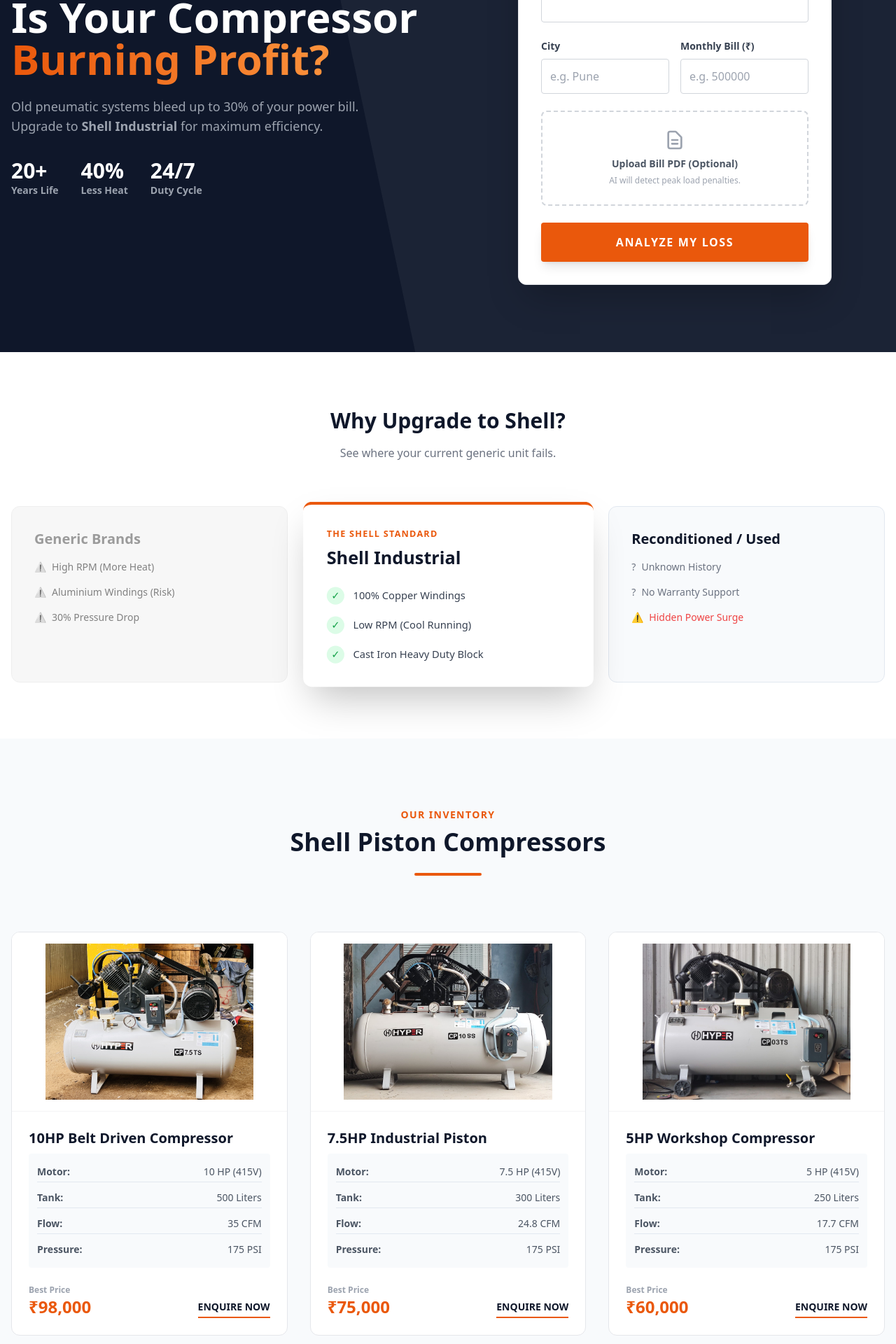
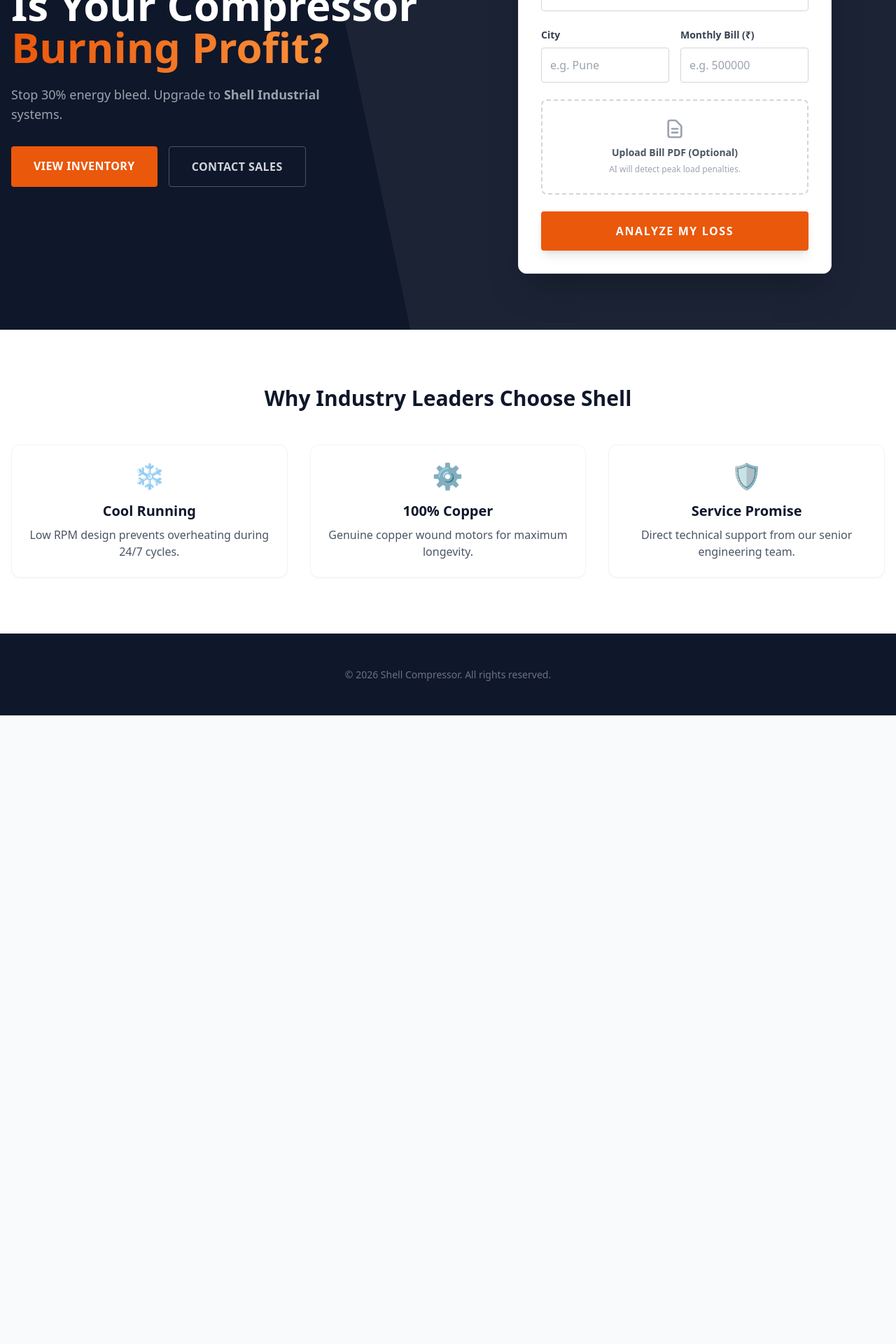
Before and after one commit to SudarshanTushar/shell, a Next.js app in the folder client/: page / in a window 1280 px wide. Shown: the part 360-2280 px from the top of the page at 70% size. After the commit the page ends 1382 px from the top, so only its background shows below. Built offline with nearby package versions, Linux system fonts and the light colour scheme.

Commit message:
Update index.js

```diff
--- a/client/pages/index.js
+++ b/client/pages/index.js
@@ -1,73 +1,22 @@
 import Head from 'next/head';
 import Navbar from '../components/Navbar';
-import LeadForm from '../components/LeadForm';
 import EnergyAudit from '../components/EnergyAudit';
-
-// --- INVENTORY DATA ---
-const PRODUCTS = [
-  {
-    id: "cp-10-ts",
-    model: "CP 10 TS",
-    title: "10HP Belt Driven Compressor",
-    image: "/assets/products/cp10.jpg",
-    desc: "Heavy-duty Shell industrial unit. Ideal for high-demand manufacturing setups.",
-    specs: [
-      { label: "Motor", val: "10 HP (415V)" },
-      { label: "Tank", val: "500 Liters" },
-      { label: "Flow", val: "35 CFM" },
-      { label: "Pressure", val: "175 PSI" }
-    ],
-    price: "₹98,000",
-    gst: "+ GST"
-  },
-  {
-    id: "cp-07-ts",
-    model: "CP 07 TS",
-    title: "7.5HP Industrial Piston",
-    image: "/assets/products/cp07.jpg",
-    desc: "Optimized for medium industrial loads with high reliability.",
-    specs: [
-      { label: "Motor", val: "7.5 HP (415V)" },
-      { label: "Tank", val: "300 Liters" },
-      { label: "Flow", val: "24.8 CFM" },
-      { label: "Pressure", val: "175 PSI" }
-    ],
-    price: "₹75,000",
-    gst: "+ GST"
-  },
-  {
-    id: "cp-05-ts",
-    model: "CP 05 TS",
-    title: "5HP Workshop Compressor",
-    image: "/assets/products/cp05.jpg",
-    desc: "Compact powerhouse for garages, small workshops, and pneumatic tools.",
-    specs: [
-      { label: "Motor", val: "5 HP (415V)" },
-      { label: "Tank", val: "250 Liters" },
-      { label: "Flow", val: "17.7 CFM" },
-      { label: "Pressure", val: "175 PSI" }
-    ],
-    price: "₹60,000",
-    gst: "+ GST"
-  },
-];
+import Link from 'next/link';
 
 export default function Home() {
   return (
-    <div className="bg-slate-50 min-h-screen font-sans scroll-smooth">
+    <div className="bg-slate-50 min-h-screen font-sans">
       <Head>
         <title>Shell Compressor | Industrial Efficiency Systems</title>
-        <meta name="description" content="Stop energy loss. Upgrade to Shell Industrial Compressors." />
       </Head>
 
       <Navbar />
 
-      {/* 1. HERO SECTION WITH AUDIT ENGINE */}
-      <header className="relative bg-ind-blue text-white py-16 lg:py-24 overflow-hidden">
+      {/* HERO & CALCULATOR */}
+      <header className="relative bg-ind-blue text-white py-12 lg:py-20 overflow-hidden">
         <div className="absolute top-0 right-0 w-2/3 h-full bg-white/5 skew-x-12 transform origin-top-right pointer-events-none"></div>
-
         <div className="relative max-w-7xl mx-auto px-4 grid lg:grid-cols-2 gap-12 items-center">
-          <div>
+          <div className="text-center lg:text-left">
             <div className="inline-block px-4 py-1 mb-6 text-xs font-bold tracking-[0.2em] text-brand-orange border border-brand-orange/50 uppercase rounded-full bg-brand-orange/10">
               Authorized Stockist
             </div>
@@ -77,199 +26,50 @@
                 Burning Profit?
               </span>
             </h1>
-            <p className="text-lg text-gray-400 mb-8 max-w-lg">
-              Old pneumatic systems bleed up to 30% of your power bill.
-              Upgrade to <strong>Shell Industrial</strong> for maximum efficiency.
+            <p className="text-lg text-gray-400 mb-8 max-w-lg mx-auto lg:mx-0">
+              Stop 30% energy bleed. Upgrade to <strong>Shell Industrial</strong> systems.
             </p>
-
-            <div className="flex gap-8 text-sm font-bold text-gray-400">
-              <div className="flex flex-col">
-                <span className="text-3xl text-white">20+</span>
-                <span>Years Life</span>
-              </div>
-              <div className="flex flex-col">
-                <span className="text-3xl text-white">40%</span>
-                <span>Less Heat</span>
-              </div>
-              <div className="flex flex-col">
-                <span className="text-3xl text-white">24/7</span>
-                <span>Duty Cycle</span>
-              </div>
+            <div className="flex flex-col sm:flex-row gap-4 justify-center lg:justify-start">
+              <Link href="/products" className="bg-brand-orange hover:bg-orange-600 text-white font-bold py-4 px-8 rounded uppercase tracking-wide transition">
+                View Inventory
+              </Link>
+              <Link href="/contact" className="border border-gray-600 hover:border-white text-gray-300 hover:text-white font-bold py-4 px-8 rounded uppercase tracking-wide transition">
+                Contact Sales
+              </Link>
             </div>
           </div>
-
           <div className="relative z-10 w-full max-w-md mx-auto lg:ml-auto">
-            {/* INJECTING THE WEAPON */}
             <EnergyAudit />
           </div>
         </div>
       </header>
 
-      {/* 2. FEATURE 4: COMPETITOR COMPARISON (ANCHORING) */}
+      {/* FEATURES SECTION */}
       <section className="py-20 bg-white">
-        <div className="max-w-7xl mx-auto px-4">
-          <div className="text-center mb-16">
-            <h2 className="text-3xl font-extrabold text-ind-blue">Why Upgrade to Shell?</h2>
-            <p className="text-gray-500 mt-4">See where your current generic unit fails.</p>
-          </div>
-
-          <div className="grid md:grid-cols-3 gap-8">
-            <div className="p-8 bg-red-50 rounded-xl border border-red-100 opacity-70 grayscale hover:grayscale-0 transition duration-500">
-              <h3 className="text-xl font-bold text-gray-500 mb-4">Generic Brands</h3>
-              <ul className="space-y-4 text-sm text-gray-600">
-                <li className="flex items-center text-red-600">
-                  <span className="mr-2">⚠</span> High RPM (More Heat)
-                </li>
-                <li className="flex items-center text-red-600">
-                  <span className="mr-2">⚠</span> Aluminium Windings (Risk)
-                </li>
-                <li className="flex items-center text-red-600">
-                  <span className="mr-2">⚠</span> 30% Pressure Drop
-                </li>
-              </ul>
-            </div>
-
-            <div className="p-8 bg-white rounded-xl shadow-2xl border-t-4 border-brand-orange transform scale-105 z-10">
-              <div className="text-xs font-bold text-brand-orange uppercase tracking-widest mb-2">The Shell Standard</div>
-              <h3 className="text-2xl font-bold text-ind-blue mb-6">Shell Industrial</h3>
-              <ul className="space-y-4 text-sm font-medium text-gray-700">
-                <li className="flex items-center">
-                  <span className="w-6 h-6 rounded-full bg-green-100 text-green-600 flex items-center justify-center mr-3">✓</span>
-                  100% Copper Windings
-                </li>
-                <li className="flex items-center">
-                  <span className="w-6 h-6 rounded-full bg-green-100 text-green-600 flex items-center justify-center mr-3">✓</span>
-                  Low RPM (Cool Running)
-                </li>
-                <li className="flex items-center">
-                  <span className="w-6 h-6 rounded-full bg-green-100 text-green-600 flex items-center justify-center mr-3">✓</span>
-                  Cast Iron Heavy Duty Block
-                </li>
-              </ul>
-            </div>
-
-            <div className="p-8 bg-slate-50 rounded-xl border border-slate-200">
-              <h3 className="text-xl font-bold text-ind-blue mb-4">Reconditioned / Used</h3>
-              <ul className="space-y-4 text-sm text-gray-600">
-                <li className="flex items-center text-gray-500">
-                  <span className="mr-2">?</span> Unknown History
-                </li>
-                <li className="flex items-center text-gray-500">
-                  <span className="mr-2">?</span> No Warranty Support
-                </li>
-                <li className="flex items-center text-red-500">
-                  <span className="mr-2">⚠</span> Hidden Power Surge
-                </li>
-              </ul>
-            </div>
-          </div>
+        <div className="max-w-7xl mx-auto px-4 text-center">
+           <h2 className="text-3xl font-extrabold text-ind-blue mb-12">Why Industry Leaders Choose Shell</h2>
+           <div className="grid md:grid-cols-3 gap-8">
+              <div className="p-6 border border-gray-100 rounded-xl shadow-sm hover:shadow-md transition">
+                <div className="text-4xl mb-4">❄️</div>
+                <h3 className="font-bold text-xl mb-2">Cool Running</h3>
+                <p className="text-gray-600">Low RPM design prevents overheating during 24/7 cycles.</p>
+              </div>
+              <div className="p-6 border border-gray-100 rounded-xl shadow-sm hover:shadow-md transition">
+                <div className="text-4xl mb-4">⚙️</div>
+                <h3 className="font-bold text-xl mb-2">100% Copper</h3>
+                <p className="text-gray-600">Genuine copper wound motors for maximum longevity.</p>
+              </div>
+              <div className="p-6 border border-gray-100 rounded-xl shadow-sm hover:shadow-md transition">
+                <div className="text-4xl mb-4">🛡️</div>
+                <h3 className="font-bold text-xl mb-2">Service Promise</h3>
+                <p className="text-gray-600">Direct technical support from our senior engineering team.</p>
+              </div>
+           </div>
         </div>
       </section>
 
-      {/* 3. INVENTORY GRID */}
-      <section id="products" className="py-24 max-w-7xl mx-auto px-4 bg-slate-50">
-        <div className="text-center mb-20">
-          <span className="text-brand-orange font-bold tracking-widest uppercase text-sm">Our Inventory</span>
-          <h2 className="text-3xl md:text-4xl font-extrabold text-ind-blue mt-2">Shell Piston Compressors</h2>
-          <div className="w-24 h-1 bg-brand-orange mx-auto mt-6 rounded-full"></div>
-        </div>
-
-        <div className="grid md:grid-cols-3 gap-8">
-          {PRODUCTS.map((item) => (
-            <div key={item.id} className="bg-white border border-gray-200 rounded-xl overflow-hidden hover:shadow-2xl transition duration-300 flex flex-col group">
-              <div className="h-64 bg-white border-b border-gray-100 relative">
-                 <img
-                  src={item.image}
-                  alt={item.title}
-                  className="w-full h-full object-contain p-4 group-hover:scale-105 transition duration-500"
-                  onError={(e) => {
-                    e.target.onerror = null;
-                    e.target.parentNode.innerHTML = '<div class="flex items-center justify-center h-full text-gray-300 font-bold text-sm">Image Pending</div>';
-                  }}
-                />
-              </div>
-              <div className="p-6 flex-1 flex flex-col">
-                <h3 className="text-xl font-bold text-ind-blue mb-2">{item.title}</h3>
-
-                <div className="grid grid-cols-2 gap-y-2 text-sm text-gray-600 mb-6 bg-slate-50 p-3 rounded">
-                  {item.specs.map((spec, i) => (
-                    <div key={i} className="flex justify-between col-span-2 border-b border-slate-200 last:border-0 py-1">
-                      <span className="font-bold">{spec.label}:</span>
-                      <span>{spec.val}</span>
-                    </div>
-                  ))}
-                </div>
-
-                <div className="mt-auto flex items-end justify-between">
-                  <div>
-                    <span className="text-xs text-gray-400 font-bold block">Best Price</span>
-                    <span className="text-2xl font-extrabold text-brand-orange">{item.price}</span>
-                  </div>
-                  <a href="#contact" className="text-ind-blue font-bold text-sm uppercase border-b-2 border-brand-orange pb-1">Enquire Now</a>
-                </div>
-              </div>
-            </div>
-          ))}
-        </div>
-      </section>
-
-      {/* 4. CONTACT SECTION */}
-      <section id="contact" className="relative py-24 bg-ind-blue text-white overflow-hidden">
-        <div className="absolute inset-0 bg-[url('/assets/pattern.png')] opacity-10"></div>
-        <div className="relative max-w-7xl mx-auto px-4 grid lg:grid-cols-2 gap-16">
-
-          <div>
-            <span className="text-brand-orange font-bold tracking-widest uppercase text-sm">Get In Touch</span>
-            <h2 className="text-4xl font-extrabold mt-2 mb-8">Ready to Upgrade?</h2>
-            <p className="text-gray-400 text-lg mb-12">
-              For direct orders or technical queries, contact our sales desk.
-            </p>
-
-            <div className="space-y-8">
-              <div className="flex items-start">
-                <div className="flex-shrink-0 bg-brand-orange/20 p-4 rounded-lg">
-                  <svg className="w-6 h-6 text-brand-orange" fill="none" stroke="currentColor" viewBox="0 0 24 24"><path strokeLinecap="round" strokeLinejoin="round" strokeWidth="2" d="M3 5a2 2 0 012-2h3.28a1 1 0 01.948.684l1.498 4.493a1 1 0 01-.502 1.21l-2.257 1.13a11.042 11.042 0 005.516 5.516l1.13-2.257a1 1 0 011.21-.502l4.493 1.498a1 1 0 01.684.949V19a2 2 0 01-2 2h-1C9.716 21 3 14.284 3 6V5z"></path></svg>
-                </div>
-                <div className="ml-6">
-                  <h4 className="text-lg font-bold">Direct Sales Line</h4>
-                  <p className="text-2xl font-bold text-white mt-1">+91 90288 60430</p>
-                  <p className="text-brand-orange text-sm font-bold uppercase mt-1">Mr. Tushar Shinde (Sales Director)</p>
-                </div>
-              </div>
-
-              <div className="flex items-start">
-                 <div className="flex-shrink-0 bg-brand-orange/20 p-4 rounded-lg">
-                  <svg className="w-6 h-6 text-brand-orange" fill="none" stroke="currentColor" viewBox="0 0 24 24"><path strokeLinecap="round" strokeLinejoin="round" strokeWidth="2" d="M3 8l7.89 5.26a2 2 0 002.22 0L21 8M5 19h14a2 2 0 002-2V7a2 2 0 00-2-2H5a2 2 0 00-2 2v10a2 2 0 002 2z"></path></svg>
-                </div>
-                <div className="ml-6">
-                  <h4 className="text-lg font-bold">Email Support</h4>
-                  <p className="text-gray-400 mt-1">sales@shellcompressor.in</p>
-                </div>
-              </div>
-            </div>
-          </div>
-
-          <div className="bg-white rounded-lg p-1">
-             <LeadForm />
-          </div>
-
-        </div>
-      </section>
-
-      <footer className="bg-slate-900 text-gray-500 py-12 border-t border-gray-800 text-sm">
-        <div className="max-w-7xl mx-auto px-4 flex flex-col md:flex-row justify-between items-center">
-          <div className="mb-4 md:mb-0">
-            <span className="text-white font-bold text-lg">Shell Compressor</span>
-            <p className="mt-2">Trusted Industrial Partner since 2026.</p>
-          </div>
-          <div className="flex gap-6">
-            <a href="#" className="hover:text-brand-orange transition">Privacy Policy</a>
-            <a href="#" className="hover:text-brand-orange transition">Terms of Service</a>
-          </div>
-          <div className="mt-4 md:mt-0">
-            © 2026 Tushar Shinde Enterprises.
-          </div>
-        </div>
+      <footer className="bg-slate-900 text-gray-500 py-12 border-t border-gray-800 text-center text-sm">
+        © 2026 Shell Compressor. All rights reserved.
       </footer>
     </div>
   );
```
